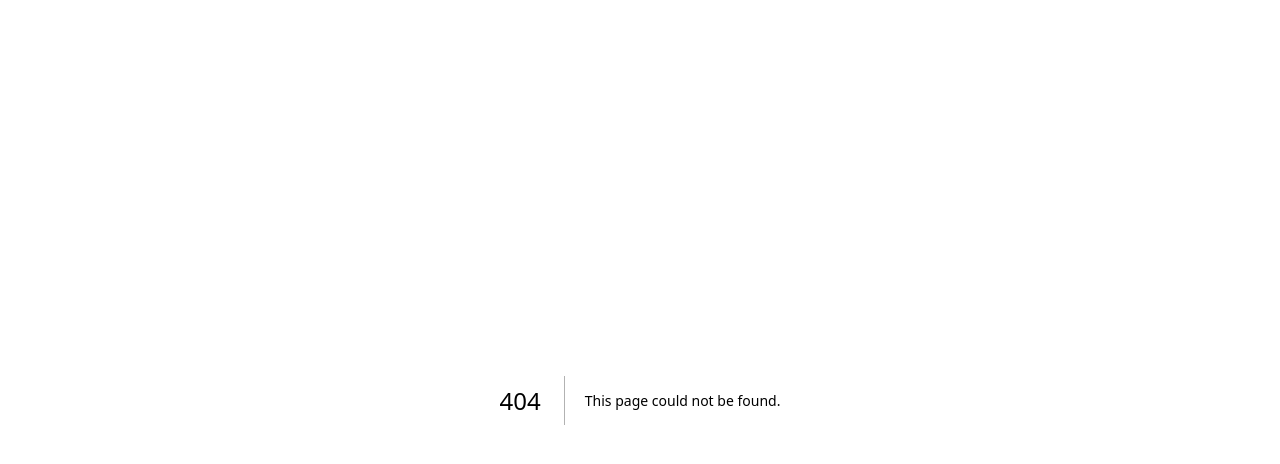
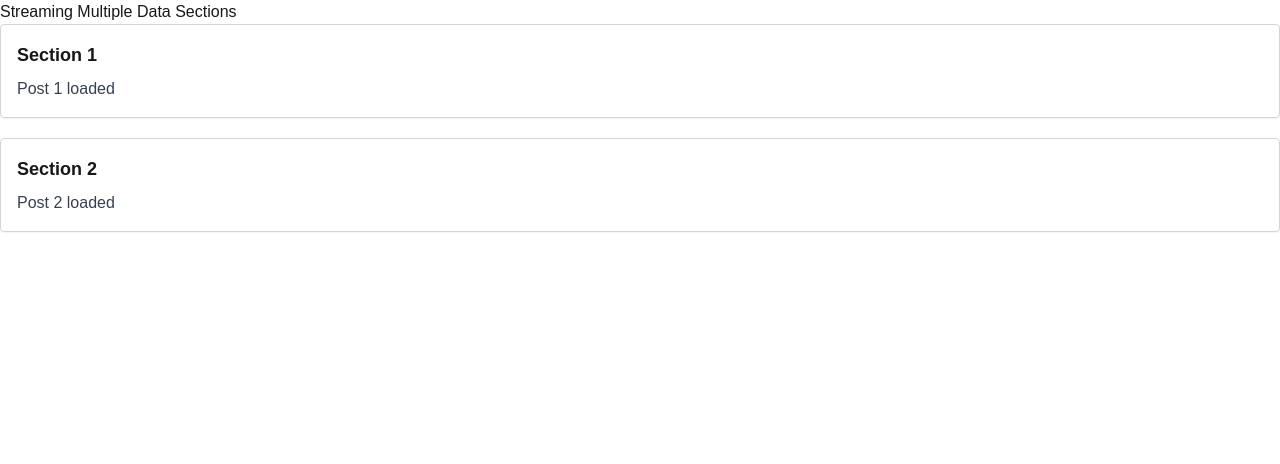
Before and after one commit to KoJaem/NextJS-app-router-study, a Next.js app: page /streaming in a window 1280 px wide. Before the commit this address had no page. Shown: the top 464 px of the page. Built offline with nearby package versions, Linux system fonts and the light colour scheme.

Commit message:
feat: Add streamingUI example

```diff
--- /dev/null
+++ b/src/app/components/PostCard.tsx
@@ -0,0 +1,15 @@
+interface PostCardProps {
+  title: string;
+  fetchData: () => Promise<string>;
+}
+
+export default async function PostCard({ title, fetchData }: PostCardProps) {
+  const data = await fetchData();
+
+  return (
+    <div className="mb-5 p-4 border border-gray-300 rounded shadow-sm">
+      <h3 className="text-lg font-semibold mb-2">{title}</h3>
+      <p className="text-gray-700">{data}</p>
+    </div>
+  );
+}
--- /dev/null
+++ b/src/app/lib/fetch.ts
@@ -0,0 +1,18 @@
+// lib/fetch.ts
+export async function fetchData1(): Promise<string> {
+  return new Promise(resolve =>
+    setTimeout(() => resolve("Post 1 loaded"), 2000)
+  );
+}
+
+export async function fetchData2(): Promise<string> {
+  return new Promise(resolve =>
+    setTimeout(() => resolve("Post 2 loaded"), 4000)
+  );
+}
+
+export async function fetchData3(): Promise<string> {
+  return new Promise(resolve =>
+    setTimeout(() => resolve("Post 3 loaded"), 6000)
+  );
+}
--- /dev/null
+++ b/src/app/streaming/page.tsx
@@ -0,0 +1,27 @@
+import PostCard from "@/components/PostCard";
+import { fetchData1, fetchData2, fetchData3 } from "@/lib/fetch";
+import { Suspense } from "react";
+
+// * SSR 강제
+// * (npm run start 환경에서 테스트하기 위해 설정함)
+export const dynamic = "force-dynamic";
+
+export default function StreamingPage() {
+  return (
+    <div>
+      <h1>Streaming Multiple Data Sections</h1>
+      <Suspense fallback={<p>Loading Data 1...</p>}>
+        {/* 첫 번째 데이터 섹션 */}
+        <PostCard title="Section 1" fetchData={fetchData1} />
+      </Suspense>
+      <Suspense fallback={<p>Loading Data 2...</p>}>
+        {/* 두 번째 데이터 섹션 */}
+        <PostCard title="Section 2" fetchData={fetchData2} />
+      </Suspense>
+      <Suspense fallback={<p>Loading Data 3...</p>}>
+        {/* 세 번째 데이터 섹션 */}
+        <PostCard title="Section 3" fetchData={fetchData3} />
+      </Suspense>
+    </div>
+  );
+}
```
